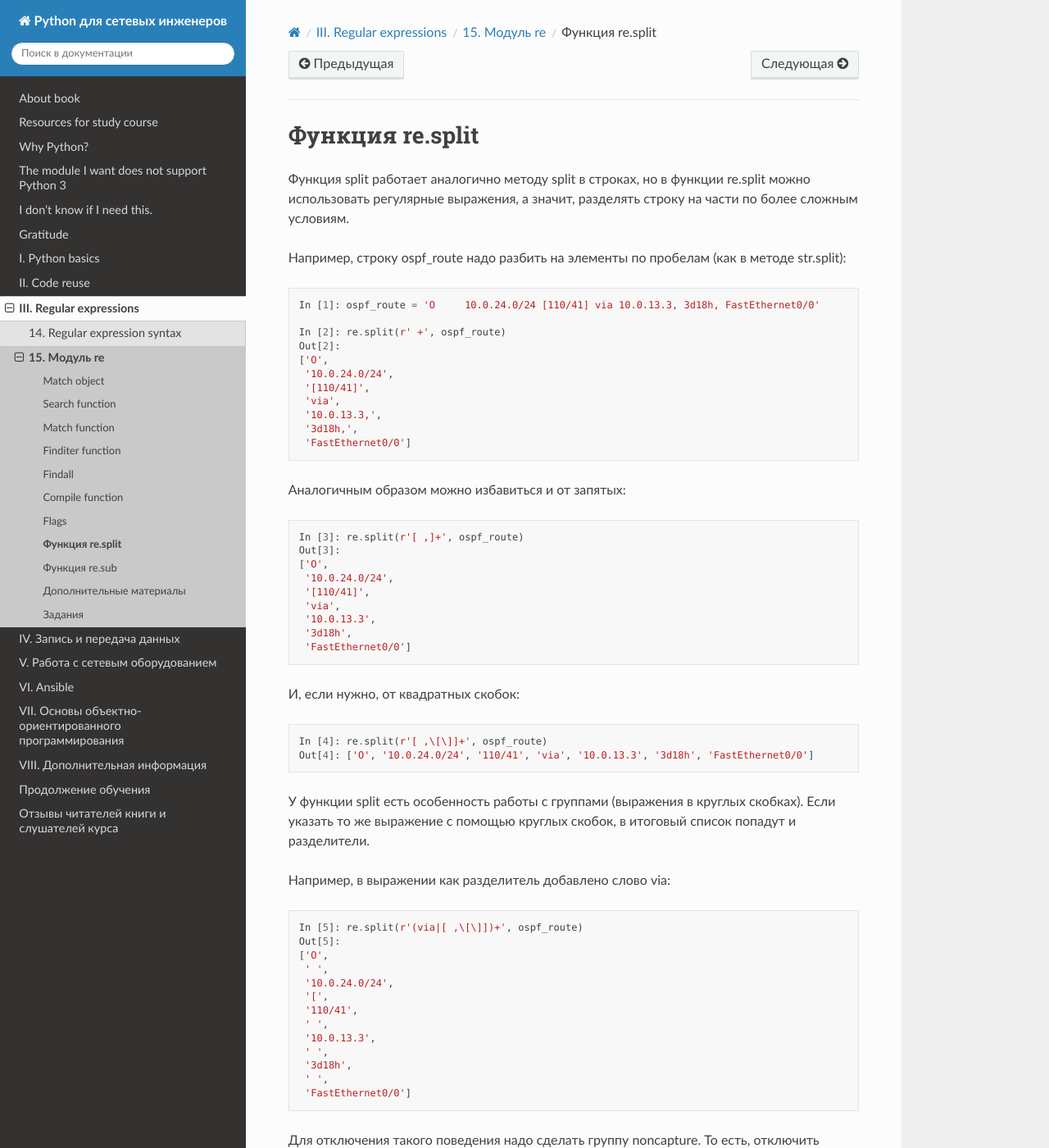
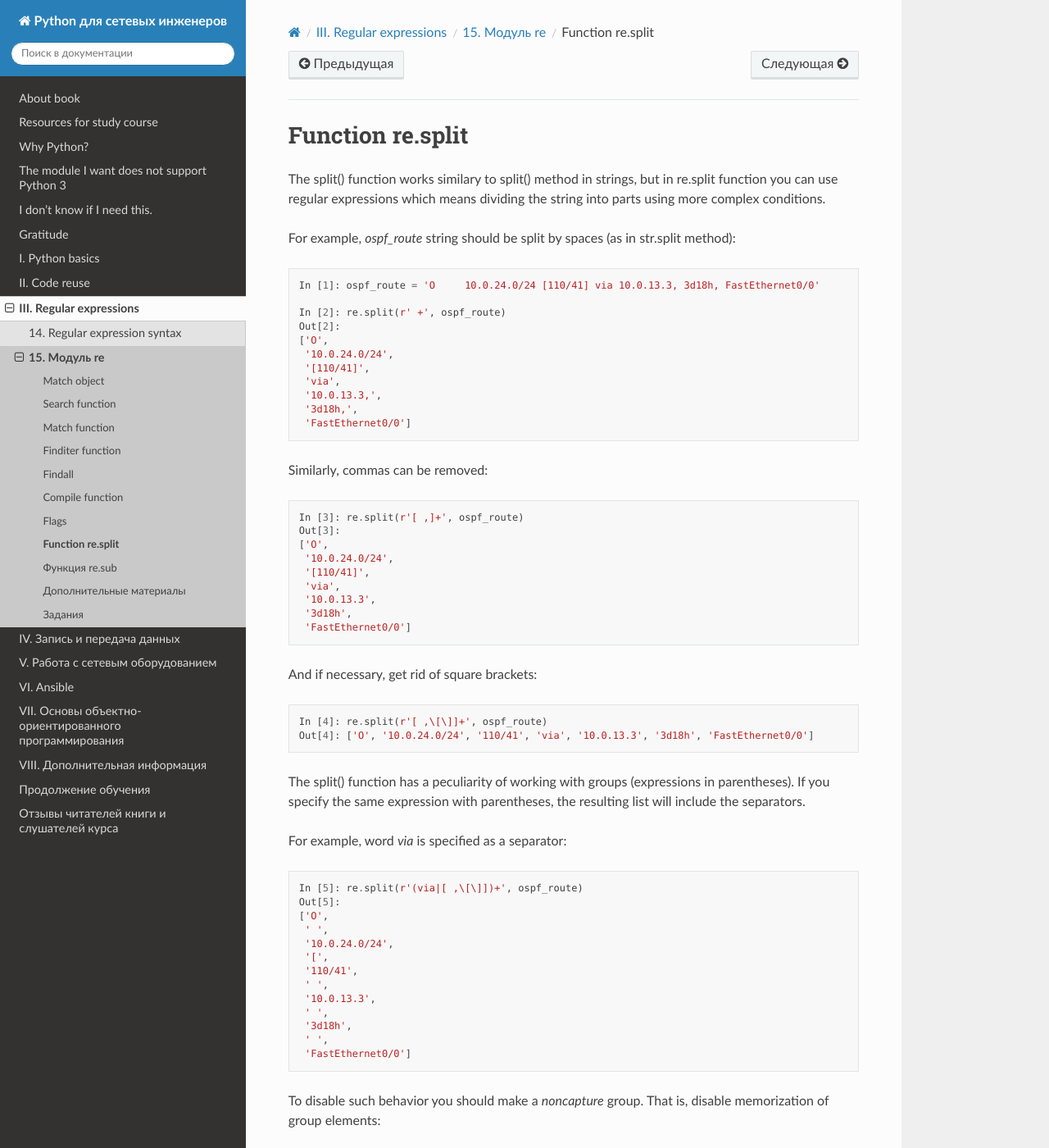
Before and after one commit to Aidar5/nattoeng, a Sphinx documentation site: the page built from docs/source/book/15_module_re/split.rst, in a window 1280 px wide and 1400 px high. Shown: the whole window at 82% size. Built offline with Sphinx 7.4.7 and the Read the Docs theme 2.0.0, drawn with Linux system fonts in a browser that asks for light colours; pages that are not in the unit, such as notebooks, are missing from menus; some of the changed text lies outside the part shown.

Commit message:
Update split.rst

```diff
--- a/docs/source/book/15_module_re/split.rst
+++ b/docs/source/book/15_module_re/split.rst
@@ -1,12 +1,9 @@
-Функция re.split
+Function re.split
 ----------------
 
-Функция split работает аналогично методу split в строках,
-но в функции re.split можно использовать регулярные выражения, а
-значит, разделять строку на части по более сложным условиям.
+The split() function works similary to split() method in strings, but in re.split function you can use regular expressions which means dividing the string into parts using more complex conditions.
 
-Например, строку ospf_route надо разбить на элементы по пробелам (как в
-методе str.split):
+For example, *ospf_route* string should be split by spaces (as in str.split method):
 
 .. code:: python
 
@@ -22,7 +19,7 @@
      '3d18h,',
      'FastEthernet0/0']
 
-Аналогичным образом можно избавиться и от запятых:
+Similarly, commas can be removed:
 
 .. code:: python
 
@@ -36,19 +33,16 @@
      '3d18h',
      'FastEthernet0/0']
 
-И, если нужно, от квадратных скобок:
+And if necessary, get rid of square brackets:
 
 .. code:: python
 
     In [4]: re.split(r'[ ,\[\]]+', ospf_route)
     Out[4]: ['O', '10.0.24.0/24', '110/41', 'via', '10.0.13.3', '3d18h', 'FastEthernet0/0']
 
-У функции split есть особенность работы с группами (выражения в
-круглых скобках).
-Если указать то же выражение с помощью круглых скобок, в итоговый
-список попадут и разделители.
+The split() function has a peculiarity of working with groups (expressions in parentheses). If you specify the same expression with parentheses, the resulting list will include the separators.
 
-Например, в выражении как разделитель добавлено слово via:
+For example, word *via* is specified as a separator:
 
 .. code:: python
 
@@ -66,8 +60,7 @@
      ' ',
      'FastEthernet0/0']
 
-Для отключения такого поведения надо сделать группу noncapture.
-То есть, отключить запоминание элементов группы:
+To disable such behavior you should make a *noncapture* group. That is, disable memorization of group elements:
 
 .. code:: python
 
```
